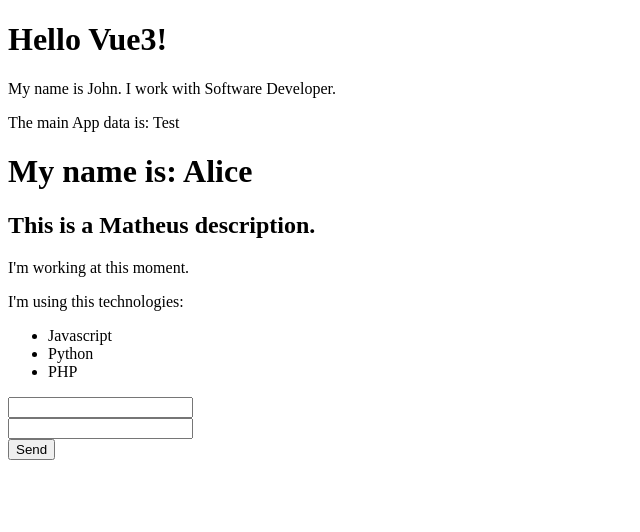
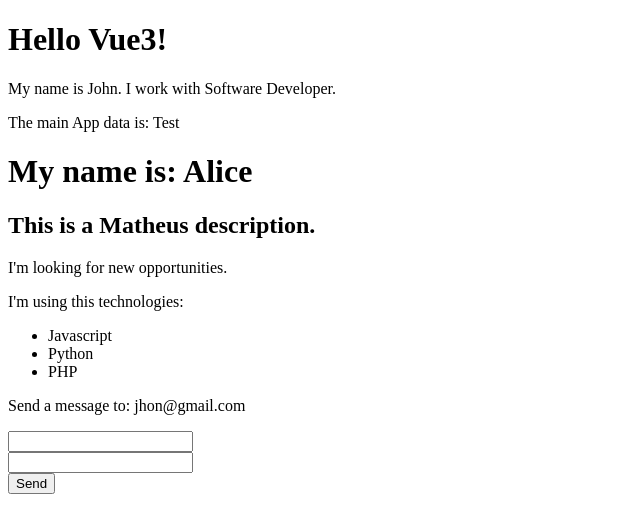
Before and after one commit to joaoflaviosantos/vue3-study, a Vue app in the folder vue3-vite/: page / in a window 1280 px wide. Shown: the top 532 px of the page, without its empty margins (0-640 px from the left). Built offline with nearby package versions, Linux system fonts and the light colour scheme.

Commit message:
feat: Implementing v-if, v-else and v-show in InfoComponent

```diff
--- a/vue3-vite/src/components/InfoComponent.vue
+++ b/vue3-vite/src/components/InfoComponent.vue
@@ -1,17 +1,26 @@
 <template>
   <div>
-    <p>I'm working at this moment.</p>
+    <p v-if="working">I'm working at this moment.</p>
+    <p v-else>I'm looking for new opportunities.</p>
     <p>I'm using this technologies:</p>
     <ul>
       <li>Javascript</li>
       <li>Python</li>
       <li>PHP</li>
     </ul>
+    <p v-show="show_email">Send a message to: {{ email }}</p>
   </div>
 </template>
 
 <script>
 export default {
   name: "InfoComponent",
+  data() {
+    return {
+      working: false,
+      show_email: true,
+      email: "jhon@gmail.com",
+    };
+  },
 };
 </script>
```
